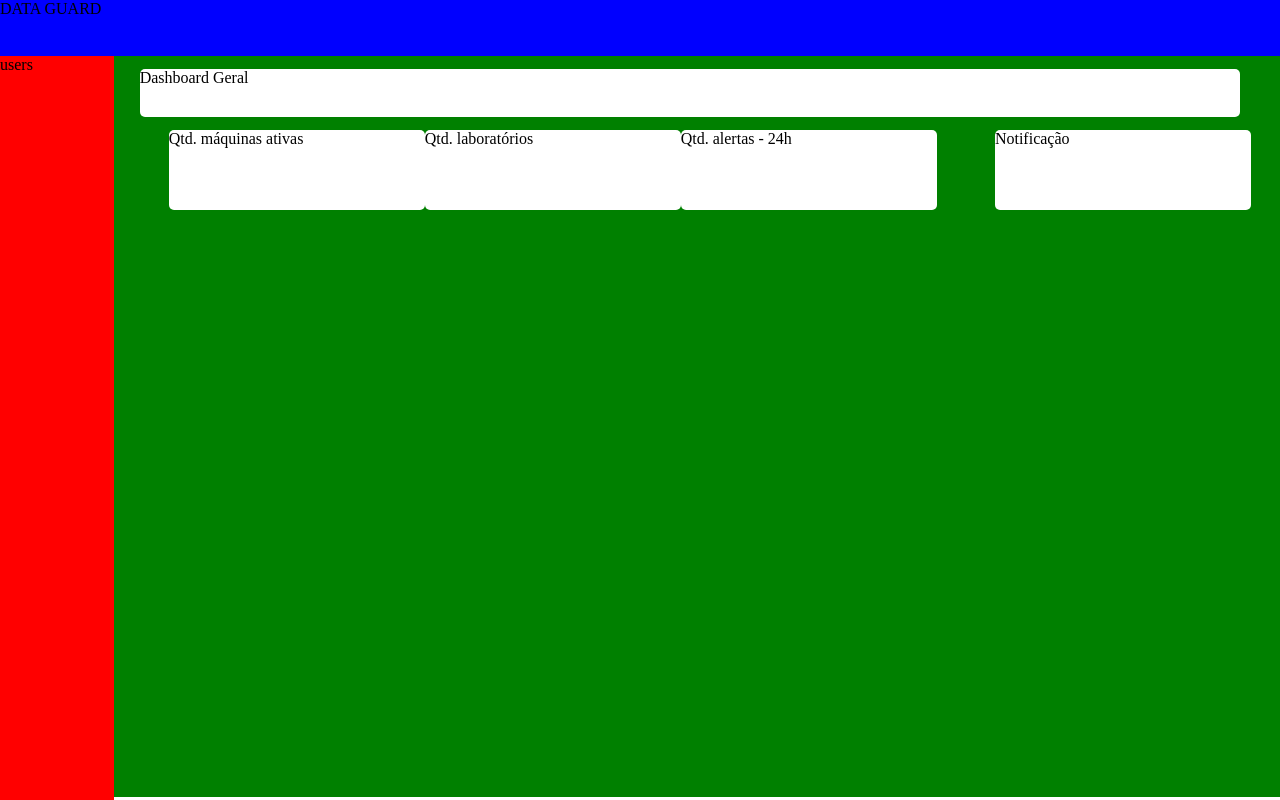
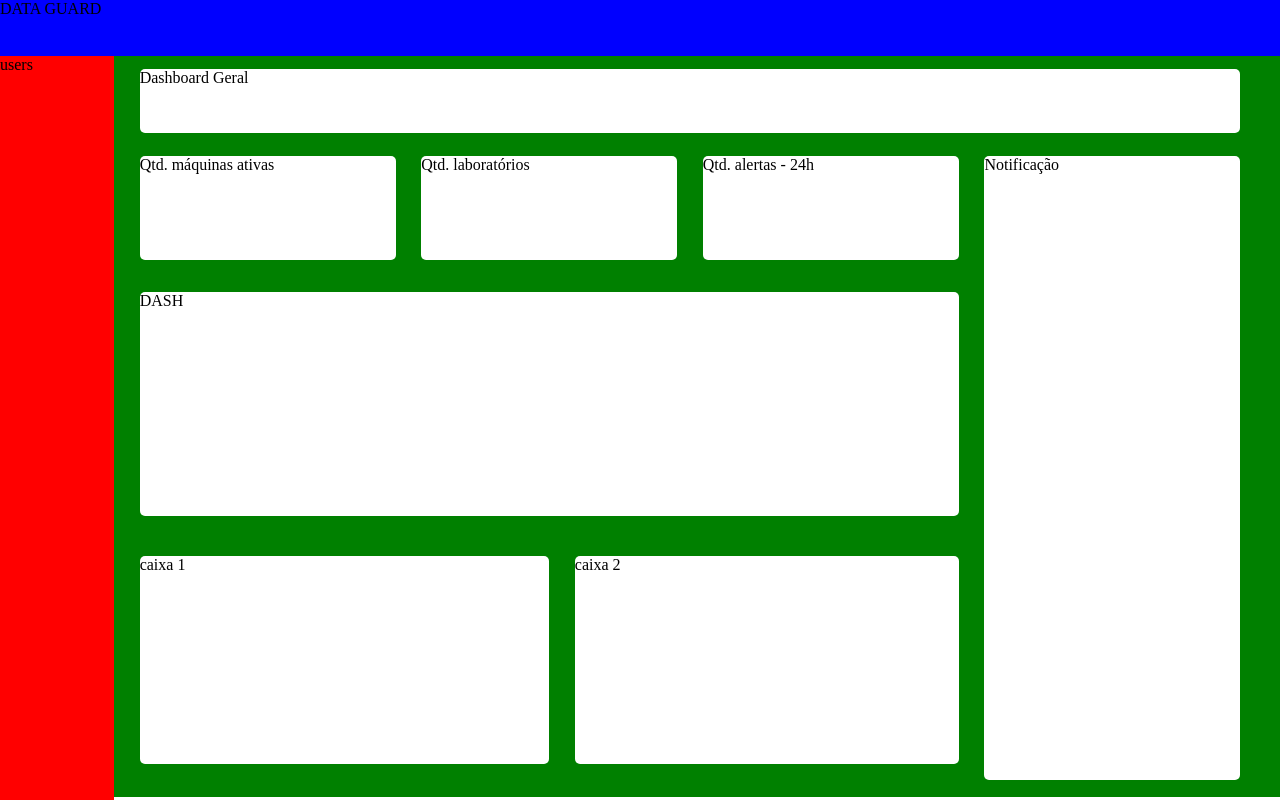
Before and after one commit to EigTech-Solutions/DataGuard, a plain HTML site: page DashboardGeral.html in a window 1280 px wide. Drawn offline with Linux system fonts and the light colour scheme.

Commit message:
posição das div previamente corretas

```diff
--- a/DashboardGeral.css
+++ b/DashboardGeral.css
@@ -30,33 +30,66 @@ display: flex;
 .primeira_caixa{
     display: flex;
     background-color: white;
-    height: 6vh;
+    height: 8vh;
     width: 86vw;
     border-radius: 5px;
-    margin-bottom: 1vw;
+    margin-bottom: 2%;
 }
 
 .conteiner_caixas{
     display: flex;
-    justify-content: space-around;
+    flex-direction: initial;
 }
 
 .caixas{
     background-color: white;
-    height: 10vh;
+    height: 13vh;
     width: 20vw;
     border-radius: 5px;
-    display: inline;
+    margin-right: 2vw;
 }
 
 .caixa_grande{
-    height: 10vh;
+    height: 78vh;
     width: 20vw;
     background-color: white;
     border-radius: 5px;
+    margin-right: 2vw;
 }
 
 .geralzinha{
     display: flex;
-    justify-content: space-around;
 }
+
+.dash{
+    background-color: white;
+    height: 28vh;
+    width: 64vw;
+    border-radius: 5px;
+    display: flex;
+    margin-top: 17vh;
+    position: absolute;
+
+}
+
+.inferior{
+    display: flex;
+    margin-top: 50vh;
+    position: absolute;
+}
+
+.caixaUm{
+    background-color: white;
+    width: 32vw;
+    height: 26vh;
+    border-radius: 5px;
+}
+
+.caixaDois{
+    background-color: white;
+    width: 30vw;
+    height: 26vh;
+    margin-left: 2vw;
+    border-radius: 5px;
+
+}
--- a/DashboardGeral.html
+++ b/DashboardGeral.html
@@ -32,6 +32,17 @@
                         Qtd. alertas - 24h
                     </div>
                 </div>
+                <div class="dash">
+                    DASH
+                </div>
+                <div class="inferior">
+                    <div class="caixaUm">
+                        caixa 1
+                    </div>
+                    <div class="caixaDois">
+                        caixa 2
+                    </div>
+                </div>
                 <div class="caixa_grande">
                     Notificação
                 </div>
```
